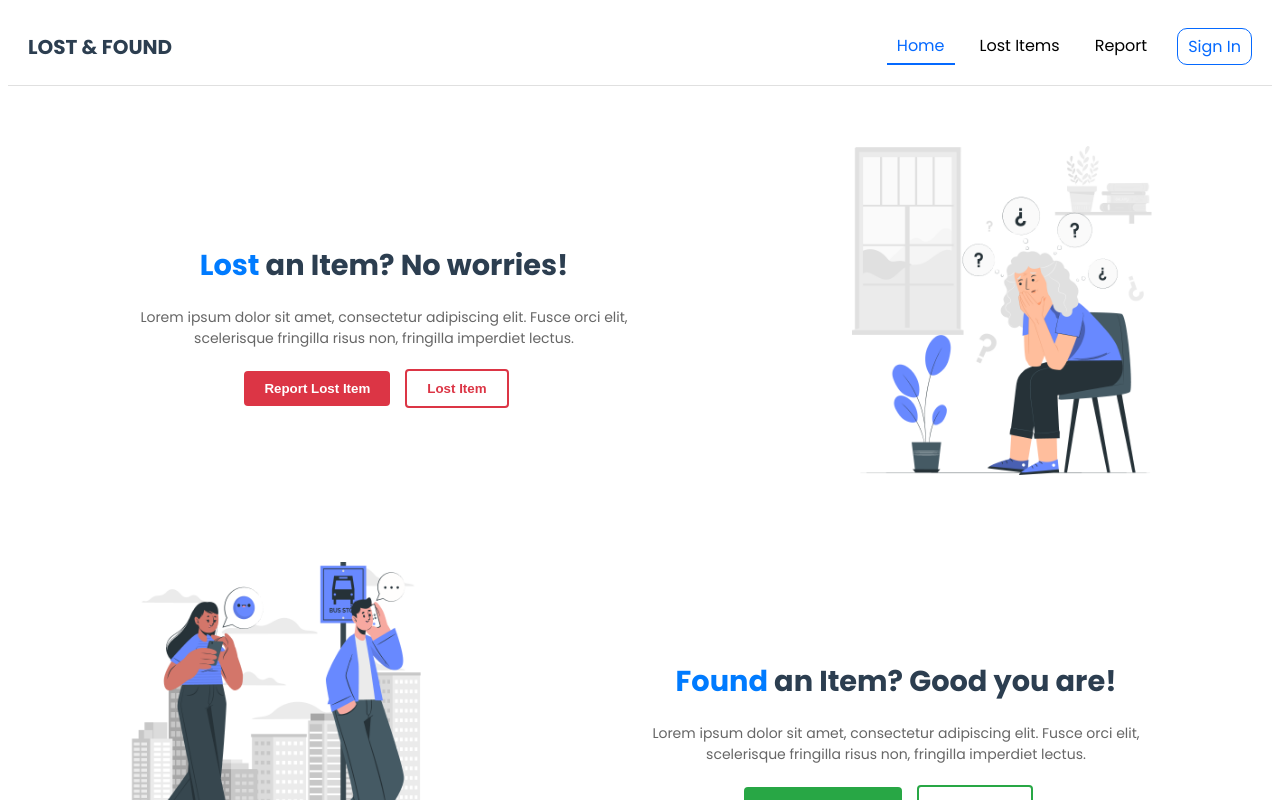
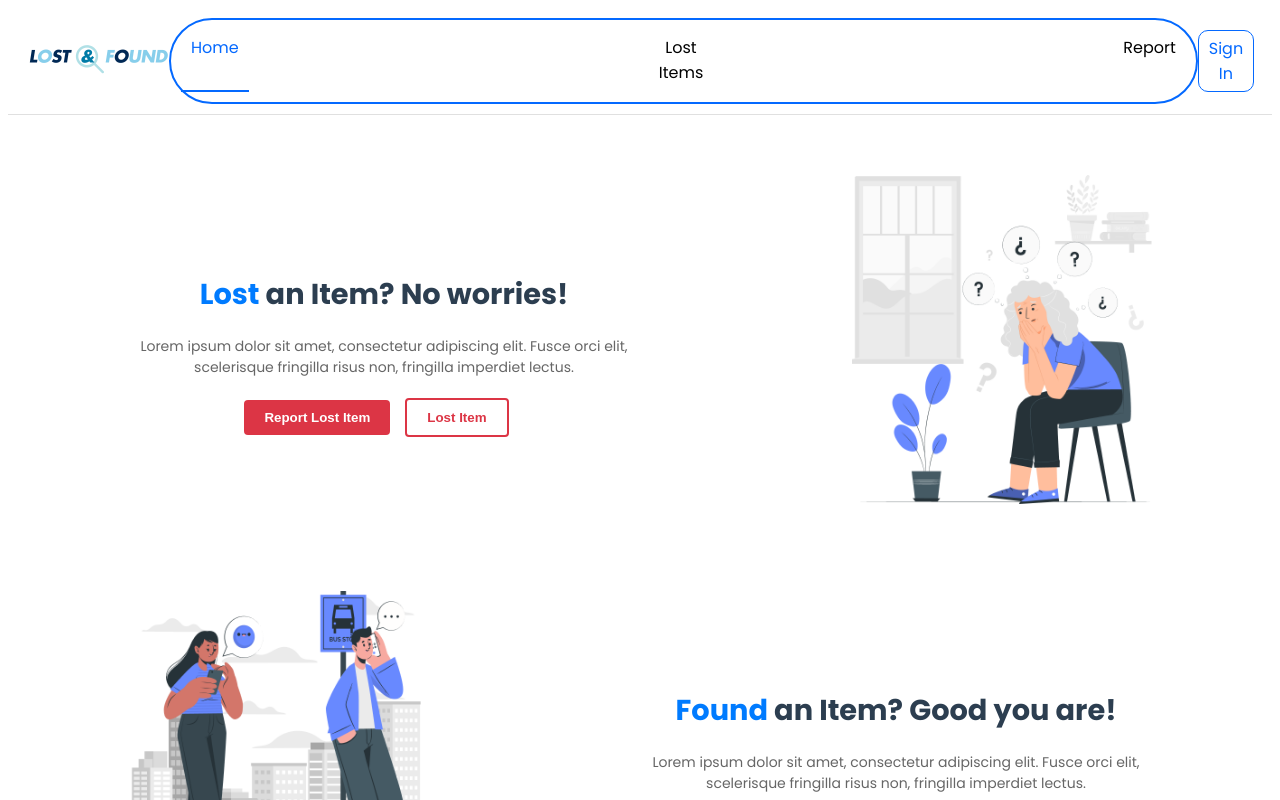
Before and after one commit to DevMohith/Lost-and-Found, a Vue app in the folder lostnfoundwebsite/: page / in a window 1280 px wide. Shown: the top 800 px of the page. Built offline with nearby package versions, Linux system fonts and the light colour scheme.

Commit message:
Changes in the navbar design and added logo in the navbar

```diff
--- a/lostnfoundwebsite/src/components/Navbar.vue
+++ b/lostnfoundwebsite/src/components/Navbar.vue
@@ -1,8 +1,7 @@
 <template>
   <header class="header">
-    <div class="logo">LOST & FOUND</div>
-    <nav class="nav">
-      <div class="router-links">
+    <div class="logo"><img src="../assets/logo.png" alt="Lost and Found Logo"></div>
+    <div class="router-links">
         <router-link
           class="nav-link"
           active-class="active"
@@ -28,6 +27,7 @@
           Report
         </router-link>
       </div>
+    <nav class="nav">
       <div class="profile-actions">
         <router-link
           v-if="!isUserLoggedIn"
@@ -120,9 +120,11 @@ export default {
 
 .router-links {
   display: flex;
-  gap: 15px;
+  gap: 400px;
   padding: 10px;
   background-color: #fff;
+  border: 2px solid #0469ff;
+  border-radius: 50px;
 }
 
 .profile-actions {
```
Also changed, not shown: lostnfoundwebsite/src/assets/logo.png (added).
